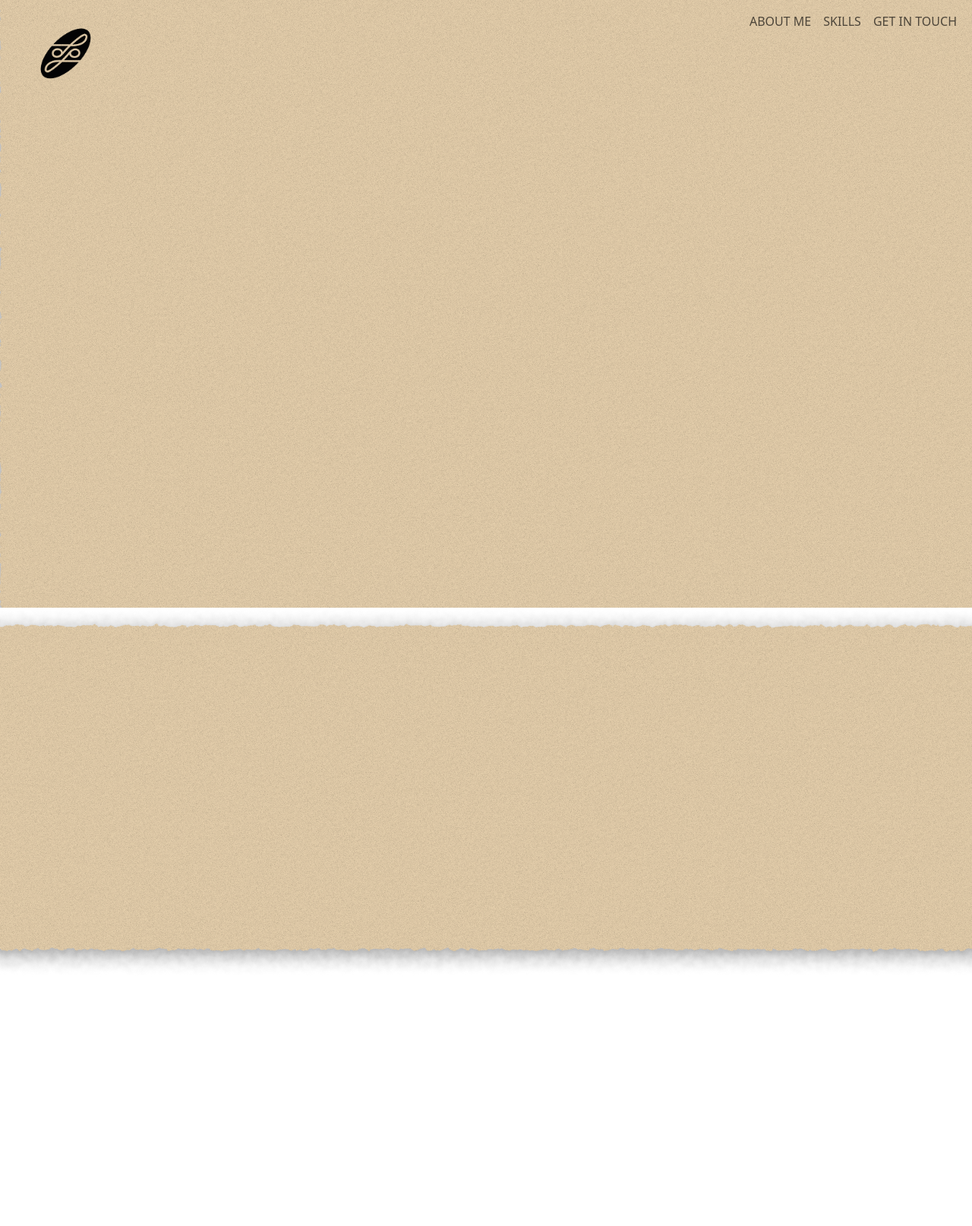
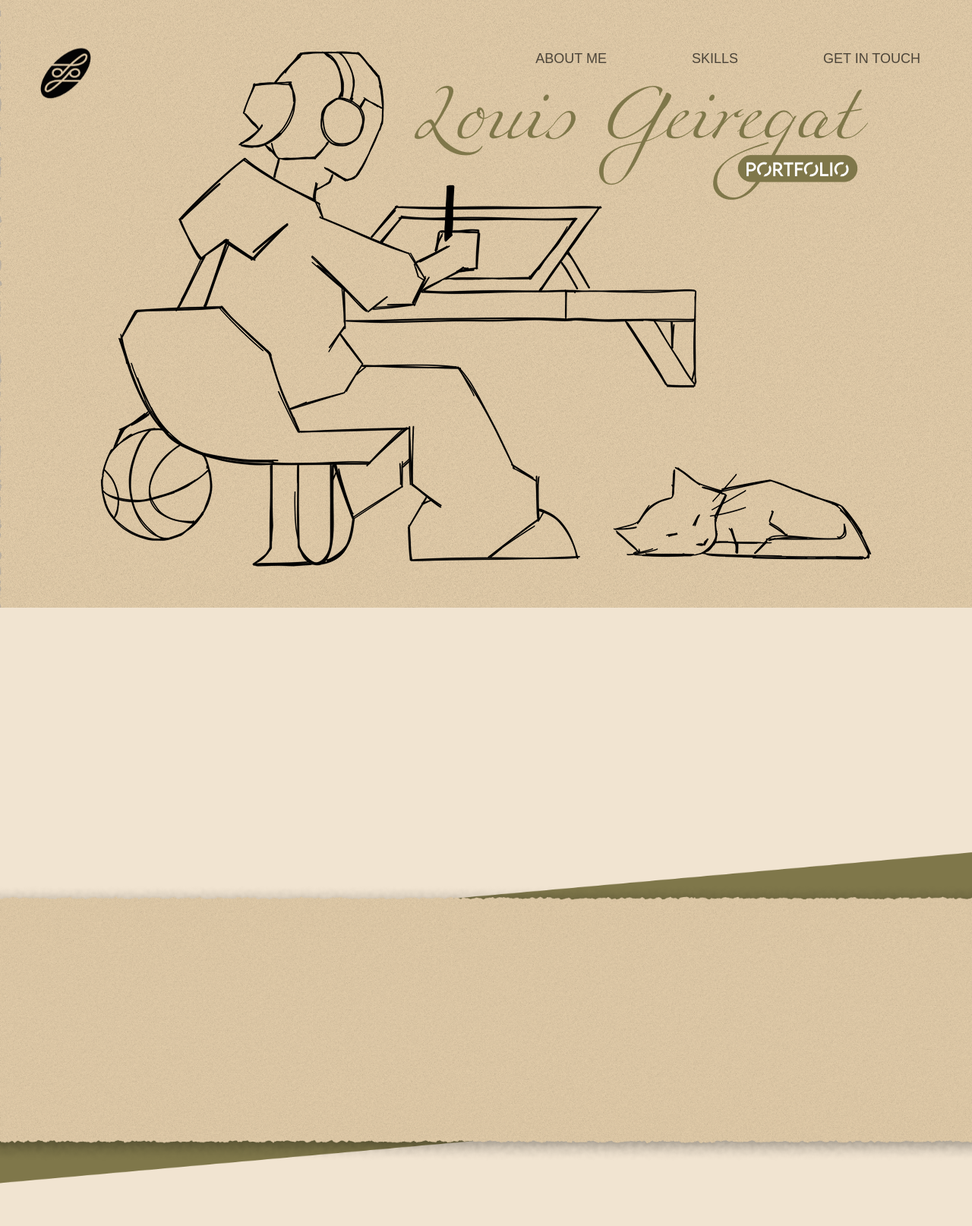
Before and after one commit to lg1480/portfolio, a PHP site: page /PHP/ in a window 1280 px wide; the page is wider, and only the part inside the window is pictured. Shown: the top 1614 px of that part at 76% size. Run offline with PHP 8.4, Linux system fonts and the light colour scheme; data comes from the database, SQL or seed files in the repository; some libraries are stand-ins or nearby versions; some web fonts are replaced.

Commit message:
cours jspqueldate

```diff
--- a/assets/style.scss
+++ b/assets/style.scss
@@ -21,9 +21,22 @@
 .slide{
     width: 100%;
     min-height: 100vh;
+    background-color: #F1E4D1;
 }
 #accueil{
-    background-image: url("../images/Rectangle1.png");
+    background-image: url("../images/rectangleaccueil.png");
+    background-repeat: no-repeat;
+    display: flex;
+    justify-content: center;
+    align-items: center;
+}
+#aboutme{
+    display: flex;
+}
+#rectangleaboutme{
+    width: 100vw;
+    max-height: 55vh;
+    margin-top: 40vh;
 }
 #contact{
     display: flex;
--- a/build/style.css
+++ b/build/style.css
@@ -1 +1 @@
-*{margin:0;padding:0}.card img{height:250px;object-position:center top;object-fit:cover}#carouselExample{width:30vw}#carouselExample img{height:300px;object-fit:contain}.slide{width:100%;min-height:100vh}#accueil{background-image:url("../images/Rectangle1.png")}#contact{display:flex;flex-wrap:wrap}#contact .gauche,#contact .droite{width:50%;min-height:100vh}#contact .gauche{background-color:#221f1f}#contact .droite{box-sizing:border-box;padding:30px 20px}#contact .form-group{margin:20px 0}#contact label{display:block;margin-bottom:5px}#contact input,#contact textarea{width:100%}#contact textarea{height:300px;resize:none}#contact input[type=submit]{background-color:#7c0000;color:#fff;border:none;width:fit-content;padding:5px 20px}.message-error{padding:15px;background-color:#7c0000;color:#fff}.message-success{padding:15px;background-color:#007c00;color:#fff}/*# sourceMappingURL=style.css.map */
+*{margin:0;padding:0}.card img{height:250px;object-position:center top;object-fit:cover}#carouselExample{width:30vw}#carouselExample img{height:300px;object-fit:contain}.slide{width:100%;min-height:100vh;background-color:#f1e4d1}#accueil{background-image:url("../images/rectangleaccueil.png");background-repeat:no-repeat;display:flex;justify-content:center;align-items:center}#aboutme{display:flex}#rectangleaboutme{width:100vw;max-height:55vh;margin-top:40vh}#contact{display:flex;flex-wrap:wrap}#contact .gauche,#contact .droite{width:50%;min-height:100vh}#contact .gauche{background-color:#221f1f}#contact .droite{box-sizing:border-box;padding:30px 20px}#contact .form-group{margin:20px 0}#contact label{display:block;margin-bottom:5px}#contact input,#contact textarea{width:100%}#contact textarea{height:300px;resize:none}#contact input[type=submit]{background-color:#7c0000;color:#fff;border:none;width:fit-content;padding:5px 20px}.message-error{padding:15px;background-color:#7c0000;color:#fff}.message-success{padding:15px;background-color:#007c00;color:#fff}/*# sourceMappingURL=style.css.map */
--- a/index.php
+++ b/index.php
@@ -9,17 +9,19 @@
     <script src="assets/bootstrap-5.3.8-dist/js/bootstrap.bundle.min.js"></script>
     <link rel="stylesheet" href="https://cdnjs.cloudflare.com/ajax/libs/font-awesome/7.0.1/css/all.min.css" integrity="sha512-2SwdPD6INVrV/lHTZbO2nodKhrnDdJK9/kg2XD1r9uGqPo1cUbujc+IYdlYdEErWNu69gVcYgdxlmVmzTWnetw==" crossorigin="anonymous" referrerpolicy="no-referrer" />
     <link rel="stylesheet" href="build/style.css">
+    <link href="https://fonts.cdnfonts.com/css/lemonmilk" rel="stylesheet">
     <title>Louis Geiregat</title>
 </head>
 <body>
 
 <div class="slide" id="accueil">
+    <img src="images/Group 6.png" alt="gif pas gif">
     <?php
         include("partials/nav.php");
     ?>
 </div>
 <div class="slide" id="aboutme">
-    <img src="images/rectangle about me.png" id="rectangleaboutme">
+    <img src="images/Group 7.png" id="rectangleaboutme">
 </div>
 <div class="slide" id="skills">
     <div class="container">
--- a/partials/nav.php
+++ b/partials/nav.php
@@ -1,19 +1,34 @@
-<nav class="navbar navbar-expand-lg" data-bs-theme="light">
+<style>
+@import url('https://fonts.cdnfonts.com/css/lemonmilk');
+nav {
+    font-family: 'Lemon/Milk', sans-serif;
+    font-family: 'Lemon/Milk light', sans-serif;
+    width: 100%;
+    font-size: large;
+}
+.custom-gap{
+    gap: 6rem;
+}
+
+
+
+</style>
+<nav class="navbar navbar-expand-lg fixed-top" data-bs-theme="light">
     <div class="container-fluid">
-        <a class="navbar-brand" href="index.php"><img src="images/logo finale noir 1.png" alt="logo" width="85" style="position: fixed; margin-left: 2rem"></a>
+        <a class="navbar-link" href="#accueil"><img src="images/logo finale noir 1.png" alt="logo" width="85" style="position: fixed; margin-left: 2rem"></a>
         <button class="navbar-toggler" type="button" data-bs-toggle="collapse" data-bs-target="#navbarSupportedContent" aria-controls="navbarSupportedContent" aria-expanded="false" aria-label="Toggle navigation">
             <span class="navbar-toggler-icon"></span>
         </button>
         <div class="collapse navbar-collapse" id="navbarSupportedContent">
-            <ul class="navbar-nav ms-auto mb-2 mb-lg-0">
+            <ul class="navbar-nav ms-auto mb-2 mb-lg-0 mt-5 me-5 custom-gap">
                 <li class="nav-item">
                     <a class="nav-link" href="#aboutme">ABOUT ME</a>
                 </li>
                 <li class="nav-item">
-                    <a class="nav-link" href="">SKILLS</a>
+                    <a class="nav-link" href="#skills">SKILLS</a>
                 </li>
                 <li class="nav-item">
-                    <a class="nav-link" href="">GET IN TOUCH</a>
+                    <a class="nav-link" href="#contact">GET IN TOUCH</a>
                 </li>
             </ul>
         </div>
```
Also changed, not shown: images/Group 6.png (added), images/Group 7.png (added), images/rectangle about me.png (deleted), images/rectangle1.png (deleted), images/rectangleaccueil.png (added), 1 other file.
